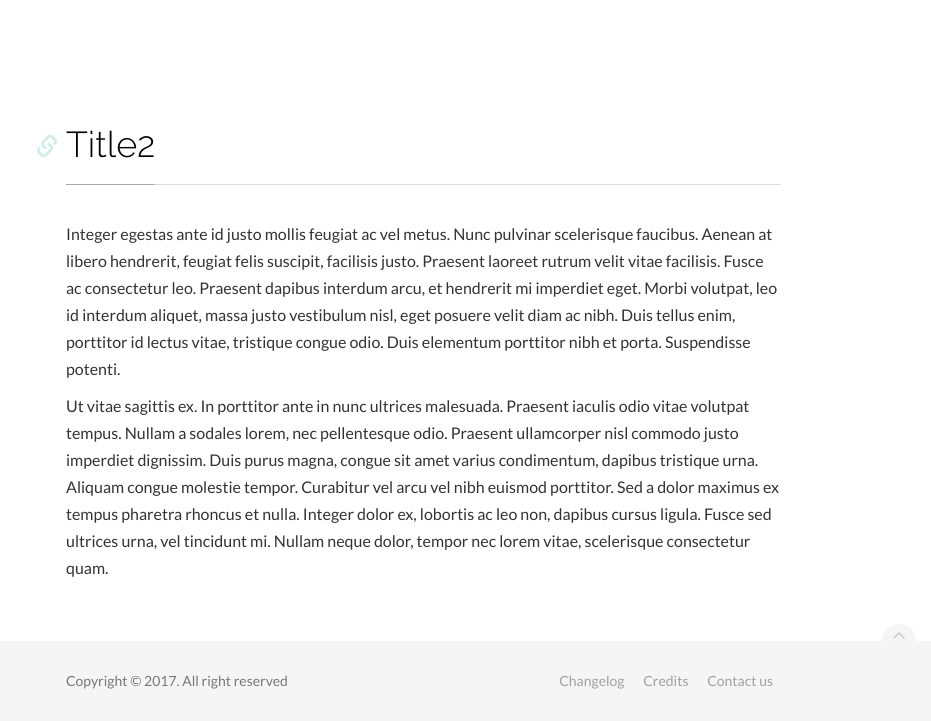
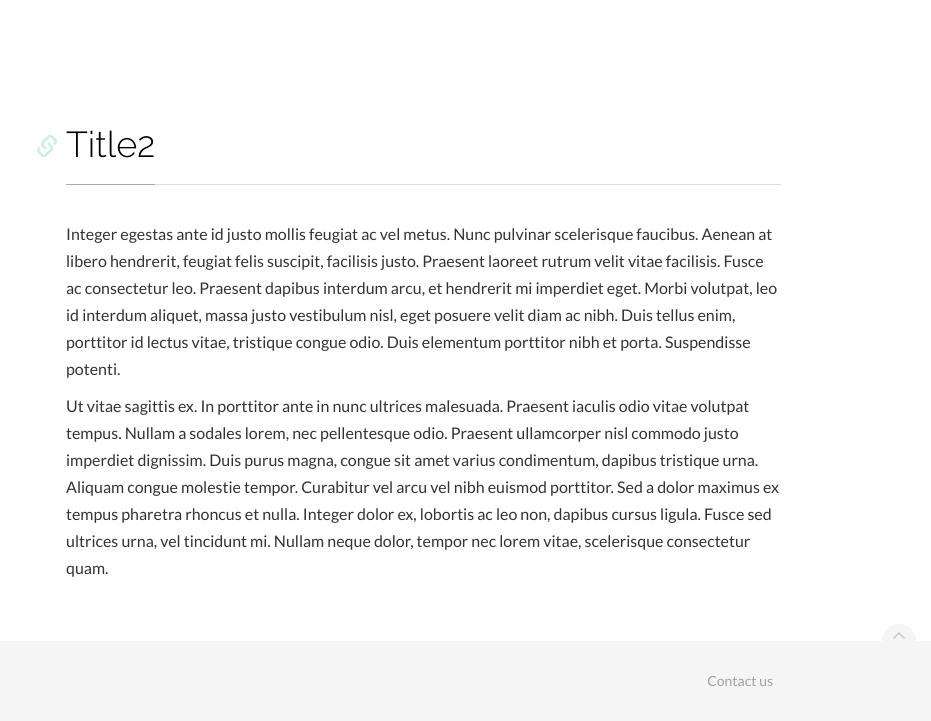
Before and after one commit to ajayexpert/documentation, a plain HTML site: page index_working.html in a window 1280 px wide. Shown: the part 5540-6261 px from the top of the page, without its empty margins (349-1280 px from the left). Drawn offline with Linux system fonts and the light colour scheme; files that its build step writes are made by us from their sources; a script that the page names is missing.

Commit message:
bug fixed

```diff
--- a/index_working.html
+++ b/index_working.html
@@ -267,13 +267,11 @@
 
         <div class="row">
           <div class="col-md-6 col-sm-6">
-            <p>Copyright &copy; 2017. All right reserved</p>
+            <!-- <p>Copyright &copy; 2017. All right reserved</p> -->
           </div>
           <div class="col-md-6 col-sm-6">
             <ul class="footer-menu">
-              <li><a href="page_changelog.html">Changelog</a></li>
-              <li><a href="page_credits.html">Credits</a></li>
-              <li><a href="mailto:support@thetheme.io">Contact us</a></li>
+              <li><a href="mailto:ajay.expert@live.com">Contact us</a></li>
             </ul>
           </div>
         </div>
```
Also changed, not shown: 2 other files.
